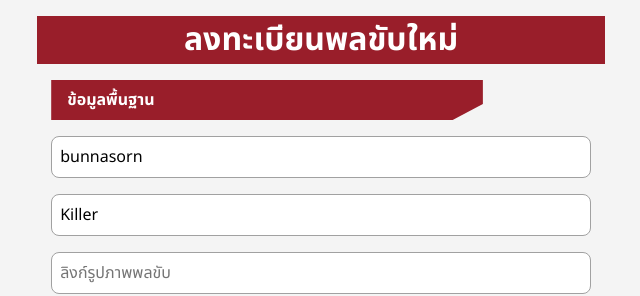
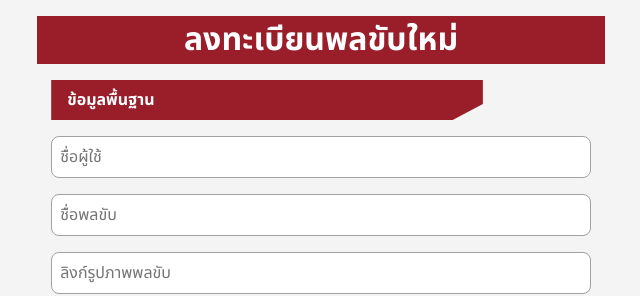
Before and after one commit to 3xbun/brw-register, a Vue app: page /register in a window 1280 px wide. Shown: the top 296 px of the page, without its empty margins (319-959 px from the left). Built offline with nearby package versions, Linux system fonts and the light colour scheme.

Commit message:
Update RegisterView.vue

```diff
--- a/src/views/RegisterView.vue
+++ b/src/views/RegisterView.vue
@@ -72,15 +72,15 @@ import Loading from '../components/Loading.vue';
 const isLoad = ref(false)
 
 const User = ref({
-  username: "bunnasorn",
-  pilotName: "Killer",
+  username: "",
+  pilotName: "",
   pilotImage: "",
-  pilotMelee: "1",
-  pilotShoot: "1",
-  pilotReaction: "1",
-  pilotPsychic: "1",
-  pilotBG: [{ "name": "Killer", "cost": "1" }, { "name": "ป้อปปูล่าร์", "cost": "2" }],
-  status: "inreview"
+  pilotMelee: "",
+  pilotShoot: "",
+  pilotReaction: "",
+  pilotPsychic: "",
+  pilotBG: [],
+  status: ""
 })
 
 const result = ref("")
```
